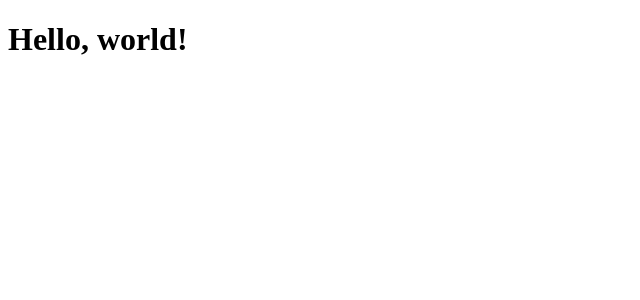
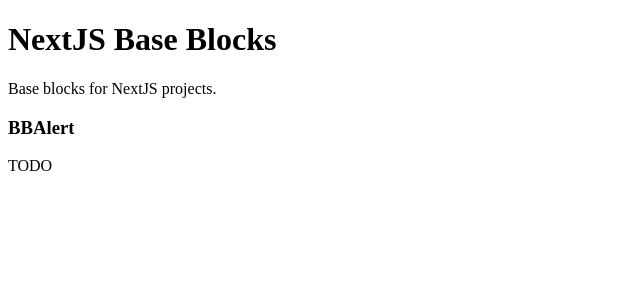
Before and after one commit to dan1229/nextjs-base-blocks, a Next.js app: page / in a window 1280 px wide. Shown: the top 300 px of the page, without its empty margins (0-640 px from the left). Built offline with nearby package versions, Linux system fonts and the light colour scheme.

Commit message:
prettier settings

```diff
--- a/src/pages/index.tsx
+++ b/src/pages/index.tsx
@@ -1,11 +1,22 @@
 import React from 'react';
 
 const IndexPage = () => {
-    return (
+  return (
+    <div>
+      <div>
+        <h1>NextJS Base Blocks</h1>
+        <p>Base blocks for NextJS projects.</p>
+        {/* TODO fill out description */}
+        {/* Add link to Github repo */}
+      </div>
+      <div>
+        <h3>BBAlert</h3>
         <div>
-            <h1>Hello, world!</h1>
+          <p>TODO</p>
         </div>
-    );
+      </div>
+    </div>
+  );
 };
 
 export default IndexPage;
```
